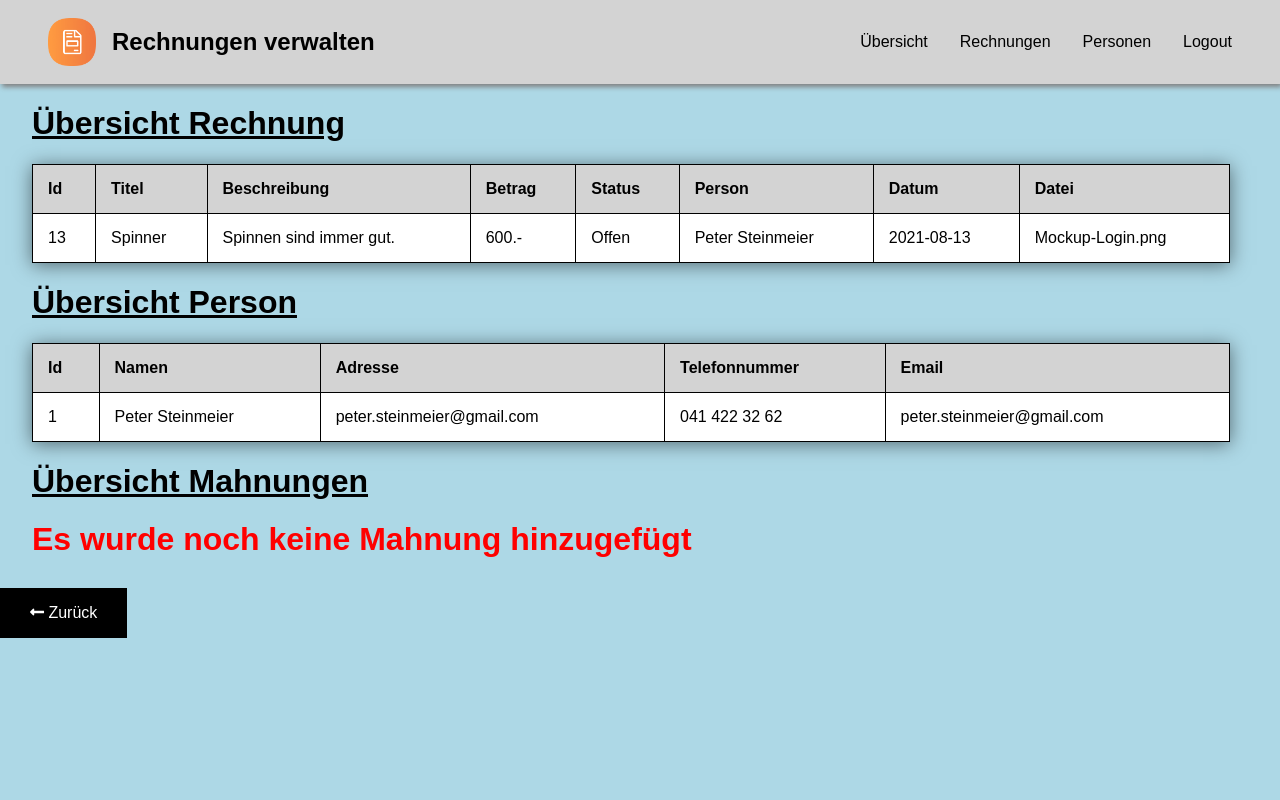
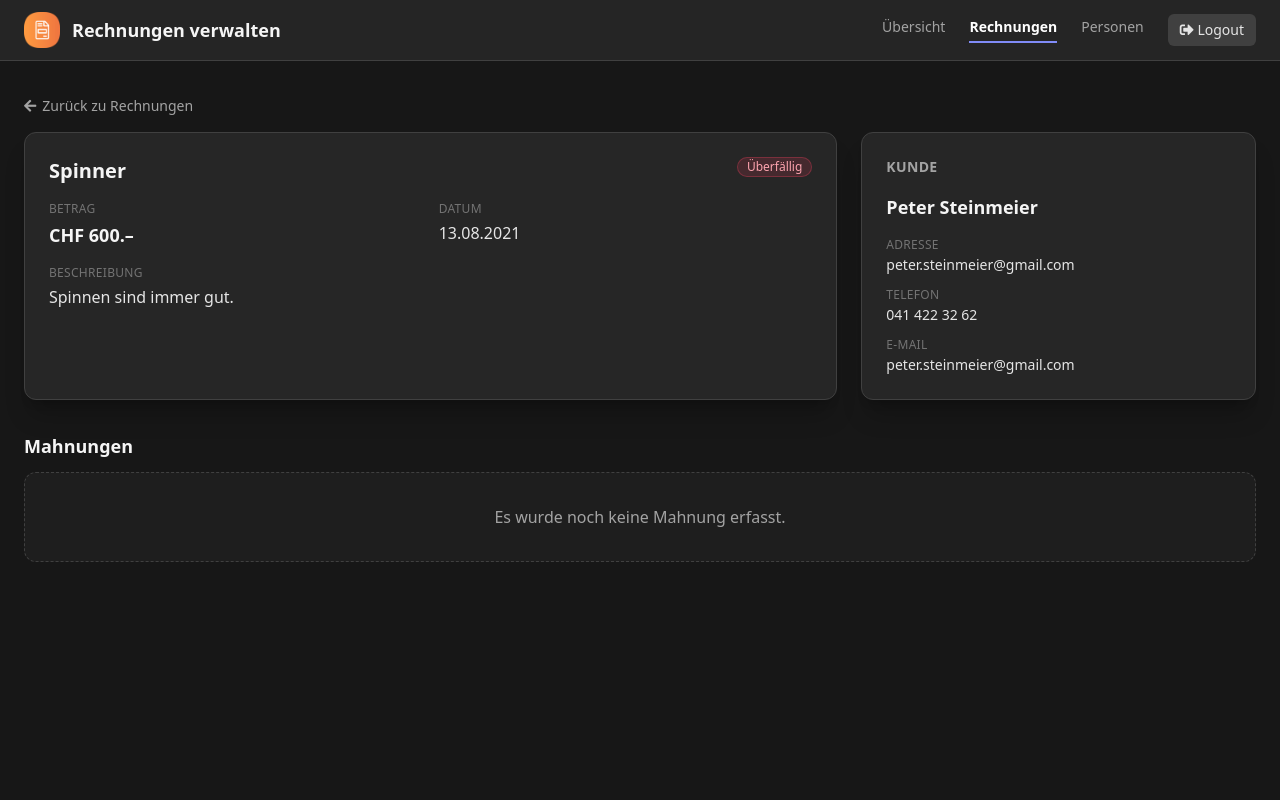
Before and after one commit to olivierluethy/mpa_2021_Olivier, a PHP site: page /rechnungen/uebersichtRechnung?id=13 in a window 1280 px wide. Run offline with PHP 8.4, Linux system fonts and the light colour scheme; a user stored in the database is signed in; data comes from the database, SQL or seed files in the repository; tables that the repository leaves empty hold one stand-in row (values such as "Sample post"); some libraries are stand-ins or nearby versions.

Commit message:
style: restyle invoice detail view to dark Tailwind
Rewrite uebersichtRechnung into dark cards: invoice summary with status
badge/CHF/Swiss date, a customer card, and a Mahnungen table with edit/
delete. Replace the three raw tables and remove the Datei blob output.

Co-Authored-By: Claude Opus 4.8 (1M context) <noreply@anthropic.com>

```diff
--- a/app/Views/uebersichtRechnung.view.php
+++ b/app/Views/uebersichtRechnung.view.php
@@ -1,138 +1,134 @@
 <?php
-$reminderCounter = 0;
-
-foreach ($mahnungen as $mahnung){
-    $reminderCounter++;
-}
 // Check if the user is logged in, if not then redirect him to login page
 if(!isset($_SESSION["loggedin"]) || $_SESSION["loggedin"] !== true){
     header("location: /rechnungen/login");
     exit;
 }
+
+$reminderCounter = count($mahnungen);
+$r = $rechnung[0] ?? null;
+$p = $person[0] ?? null;
+
+$kat = 'offen';
+if ($r) {
+    if ((int)$r['status'] === 1) {
+        $kat = 'beglichen';
+    } else {
+        try { if ((new DateTime($r['datum']))->modify('+1 day') < new DateTime()) $kat = 'ueberfaellig'; }
+        catch (Exception $e) {}
+    }
+}
+$badge = [
+    'offen'        => 'bg-amber-500/15 text-amber-300 ring-1 ring-inset ring-amber-500/30',
+    'ueberfaellig' => 'bg-rose-500/15 text-rose-300 ring-1 ring-inset ring-rose-500/30',
+    'beglichen'    => 'bg-emerald-500/15 text-emerald-300 ring-1 ring-inset ring-emerald-500/30',
+];
+$badgeLabel = ['offen' => 'Offen', 'ueberfaellig' => 'Überfällig', 'beglichen' => 'Beglichen'];
+
+$pageTitle = 'Rechnung' . ($r ? ' · ' . $r['titel'] : '');
+$active = 'rechnungen';
+require __DIR__ . '/partials/head.php';
+require __DIR__ . '/partials/nav.php';
 ?>
 
-<!DOCTYPE html>
-<html lang="de">
-<head>
-    <meta charset="UTF-8">
-    <title>Übersicht Rechnung</title>
-    <!-- CSS Import -->
-    <link rel="stylesheet" href="../public/css/general.css">
-    <link rel="stylesheet" href="../public/css/navigation.css">
-    <link rel="stylesheet" href="../public/css/table.css">
-    <link rel="stylesheet" href="../public/css/uebersichtSeiten.css">
+<a href="/rechnungen/rechnungen" class="mb-4 inline-flex items-center gap-1.5 text-sm text-neutral-400 transition hover:text-white">
+    <i class="fas fa-arrow-left"></i> Zurück zu Rechnungen
+</a>
 
-    <link rel="shortcut icon" href="../images/icon.png">
-    <meta name="author" content="Olivier Luethy">
-    <link rel="stylesheet" href="https://cdnjs.cloudflare.com/ajax/libs/font-awesome/5.15.4/css/all.min.css">
-</head>
-<body>
+<?php if ($r): ?>
+    <div class="grid grid-cols-1 gap-6 lg:grid-cols-3">
+        <!-- Rechnung -->
+        <div class="lg:col-span-2 rounded-xl border border-neutral-700 bg-neutral-800 p-6 shadow-xl shadow-black/20">
+            <div class="mb-4 flex items-start justify-between gap-4">
+                <h1 class="text-xl font-semibold text-neutral-100"><?= e($r['titel']) ?></h1>
+                <span class="inline-flex items-center rounded-full px-2.5 py-0.5 text-xs font-medium <?= $badge[$kat] ?>"><?= $badgeLabel[$kat] ?></span>
+            </div>
+            <dl class="grid grid-cols-1 gap-4 sm:grid-cols-2">
+                <div>
+                    <dt class="text-xs uppercase tracking-wide text-neutral-500">Betrag</dt>
+                    <dd class="mt-1 text-lg font-semibold text-neutral-100">CHF <?= number_format((float)$r['betrag'], 0, '.', "'") ?>.&ndash;</dd>
+                </div>
+                <div>
+                    <dt class="text-xs uppercase tracking-wide text-neutral-500">Datum</dt>
+                    <dd class="mt-1 text-neutral-200"><?= e(formatDate($r['datum'])) ?></dd>
+                </div>
+                <div class="sm:col-span-2">
+                    <dt class="text-xs uppercase tracking-wide text-neutral-500">Beschreibung</dt>
+                    <dd class="mt-1 text-neutral-200"><?= e($r['beschreibung']) ?></dd>
+                </div>
+            </dl>
+        </div>
 
-<nav>
-    <div class="title">
-        <img src="../images/icon.png" alt="">
-        <h1>Rechnungen verwalten</h1>
+        <!-- Person -->
+        <div class="rounded-xl border border-neutral-700 bg-neutral-800 p-6 shadow-xl shadow-black/20">
+            <h2 class="mb-4 text-sm font-semibold uppercase tracking-wide text-neutral-400">Kunde</h2>
+            <?php if ($p): ?>
+                <p class="text-lg font-semibold text-neutral-100"><?= e($p['namen']) ?></p>
+                <dl class="mt-4 space-y-3 text-sm">
+                    <div>
+                        <dt class="text-xs uppercase tracking-wide text-neutral-500">Adresse</dt>
+                        <dd class="mt-0.5 text-neutral-200"><?= e($p['adresse']) ?></dd>
+                    </div>
+                    <div>
+                        <dt class="text-xs uppercase tracking-wide text-neutral-500">Telefon</dt>
+                        <dd class="mt-0.5 text-neutral-200"><?= e($p['telefonnummer'] ?? '') ?></dd>
+                    </div>
+                    <div>
+                        <dt class="text-xs uppercase tracking-wide text-neutral-500">E-Mail</dt>
+                        <dd class="mt-0.5 text-neutral-200"><?= e($p['email']) ?></dd>
+                    </div>
+                </dl>
+            <?php else: ?>
+                <p class="text-neutral-400">Keine Person zugeordnet.</p>
+            <?php endif; ?>
+        </div>
     </div>
 
-    <div class="anchors">
-        <a href="../rechnungen/uebersicht">Übersicht</a>
-        <a href="../rechnungen/rechnungen">Rechnungen</a>
-        <a href="../rechnungen/personen">Personen</a>
-        <?php
-        if(isset($_SESSION['loggedin']) == true){
-            echo "<a href='../rechnungen/logout'>Logout</a>";
-        }else{
-            echo "<a href='../rechnungen/login'>Login</a>";
-        }?>
+    <!-- Mahnungen -->
+    <h2 class="mb-3 mt-8 text-lg font-semibold text-neutral-100">Mahnungen</h2>
+    <?php if ($reminderCounter > 0): ?>
+        <div class="overflow-hidden rounded-xl border border-neutral-700 bg-neutral-800 shadow-xl shadow-black/20">
+            <div class="overflow-x-auto">
+                <table class="w-full text-sm">
+                    <thead>
+                        <tr class="border-b border-neutral-700 text-left text-xs font-semibold uppercase tracking-wide text-neutral-400">
+                            <th class="px-4 py-3">Titel</th>
+                            <th class="px-4 py-3">Datum</th>
+                            <th class="px-4 py-3 text-right">Aktionen</th>
+                        </tr>
+                    </thead>
+                    <tbody class="divide-y divide-neutral-700/60">
+                        <?php foreach ($mahnungen as $m): ?>
+                            <tr class="transition-colors hover:bg-neutral-700/30">
+                                <td class="px-4 py-3 font-medium text-neutral-100"><?= e($m['titel']) ?></td>
+                                <td class="whitespace-nowrap px-4 py-3 text-neutral-300"><?= e(formatDate($m['datum'])) ?></td>
+                                <td class="px-4 py-3">
+                                    <div class="flex items-center justify-end gap-2">
+                                        <a href="/rechnungen/editReminder?id=<?= (int)$m['id'] ?>"
+                                           class="inline-flex items-center gap-1.5 rounded-md bg-neutral-600 px-2.5 py-1.5 text-xs font-medium text-white transition hover:bg-neutral-500">
+                                            <i class="fas fa-edit"></i> Bearbeiten
+                                        </a>
+                                        <a href="/rechnungen/deleteReminder?id=<?= (int)$m['id'] ?>"
+                                           class="inline-flex items-center gap-1.5 rounded-md bg-rose-600/90 px-2.5 py-1.5 text-xs font-medium text-white transition hover:bg-rose-500">
+                                            <i class="fas fa-trash"></i> Löschen
+                                        </a>
+                                    </div>
+                                </td>
+                            </tr>
+                        <?php endforeach; ?>
+                    </tbody>
+                </table>
+            </div>
+        </div>
+    <?php else: ?>
+        <div class="rounded-xl border border-dashed border-neutral-700 bg-neutral-800/50 p-8 text-center">
+            <p class="text-neutral-400">Es wurde noch keine Mahnung erfasst.</p>
+        </div>
+    <?php endif; ?>
+<?php else: ?>
+    <div class="rounded-xl border border-dashed border-neutral-700 bg-neutral-800/50 p-12 text-center">
+        <p class="text-neutral-400">Rechnung nicht gefunden.</p>
     </div>
-</nav>
+<?php endif; ?>
 
-<main>
-    <h1><u>Übersicht Rechnung</u></h1>
-
-    <table>
-        <tr>
-            <th>Id</th>
-            <th>Titel</th>
-            <th>Beschreibung</th>
-            <th>Betrag</th>
-            <th>Status</th>
-            <th>Person</th>
-            <th>Datum</th>
-            <th>Datei</th>
-        </tr>
-
-        <?php
-            foreach ($rechnung as $rechnungs){
-                echo "<tr>";
-                echo "<td>" . $rechnungs['id'] . "</td>";
-                echo "<td>" . $rechnungs['titel'] . "</td>";
-                echo "<td>" . $rechnungs['beschreibung'] . "</td>";
-                echo "<td>" . $rechnungs['betrag'] . ".-</td>";
-                if($rechnungs['status'] == 0){
-                    echo "<td>Offen</td>";
-                }else{
-                    echo "<td>Erledigt</td>";
-                }
-                echo "<td>" . $rechnungs['namen'] . "</td>";
-                echo "<td>" . $rechnungs['datum'] . "</td>";
-                echo "<td>" . $rechnungs['datei'] . "</td>";
-                echo "</tr>";
-            }?>
-    </table>
-
-    <h1><u>Übersicht Person</u></h1>
-
-    <table>
-        <tr>
-            <th>Id</th>
-            <th>Namen</th>
-            <th>Adresse</th>
-            <th>Telefonnummer</th>
-            <th>Email</th>
-        </tr>
-
-        <?php
-            foreach ($person as $persons){
-                echo "<tr>";
-                echo "<td>" . $persons['id'] . "</td>";
-                echo "<td>" . $persons['namen'] . "</td>";
-                echo "<td>" . $persons['adresse'] . "</td>";
-                echo "<td>" . $persons['telefonnummer'] . "</td>";
-                echo "<td>" . $persons['email'] . "</td>";
-                echo "</tr>";
-            }?>
-    </table>
-
-    <h1><u>Übersicht Mahnungen</u></h1>
-            <?php
-            if($reminderCounter > 0){
-                echo "<table>
-                    <tr>
-                        <th>Id</th>
-                        <th>Titel</th>
-                        <th>Datum</th>
-                        <th>Bearbeiten</th>
-                        <th>Löschen</th>
-                    </tr>";
-
-                foreach ($mahnungen as $mahnung){
-                    echo "<tr>";
-                    echo "<td>" . $mahnung['id'] . "</td>";
-                    echo "<td>" . $mahnung['titel'] . "</td>";
-                    echo "<td>" . $mahnung['datum'] . "</td>";
-                    echo "<td><a href='editReminder?id=" . $mahnung['id'] . "'><button class='edit'><i class='fas fa-edit'></i> Bearbeiten</button></a></td>";
-                    echo "<td><a href='deleteReminder?id=" . $mahnung['id'] . "'><button class='delete'><i class='fas fa-trash'></i> Löschen</button></a></td>";
-                    echo "</tr>";
-                }
-                echo "</table>";
-            }else{
-                echo "<h1 style='color: red';>Es wurde noch keine Mahnung hinzugefügt</h1>";
-            }
-    ?>
-</main>
-<a href='uebersicht'><button class='zurueck'><i class="fas fa-long-arrow-alt-left"></i> Zurück</button></a>
-
-<script src="../public/js/app.js"></script>
-</body>
-</html>
+<?php require __DIR__ . '/partials/foot.php'; ?>
```
